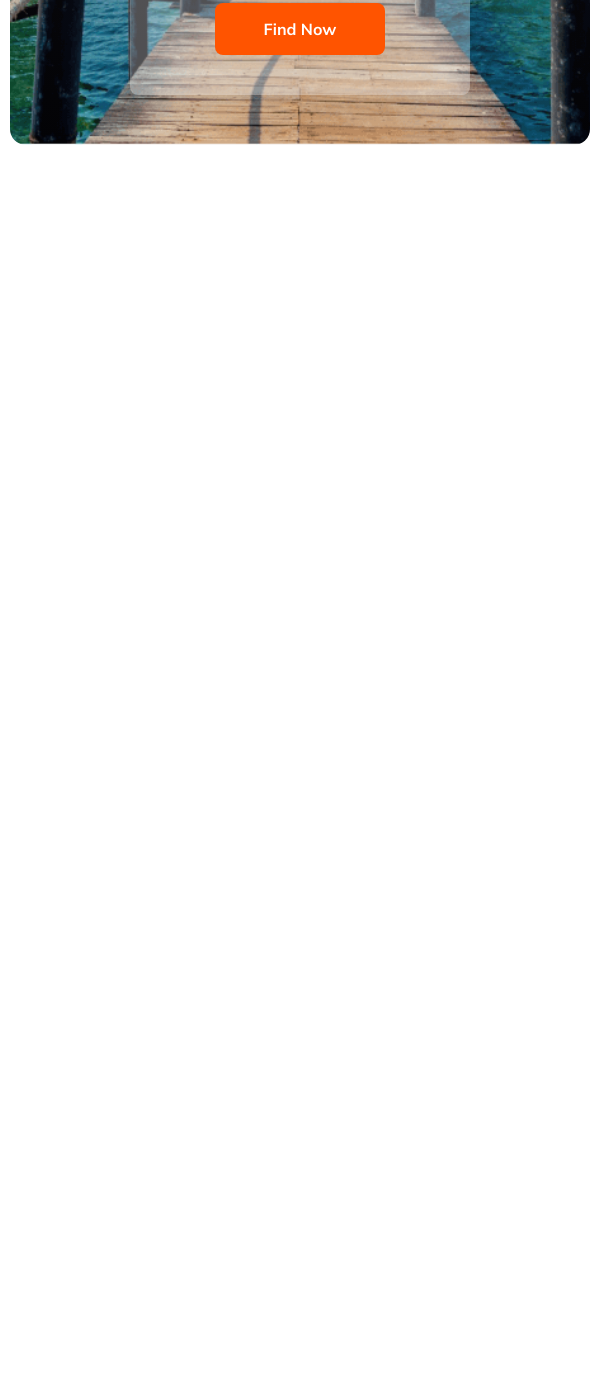
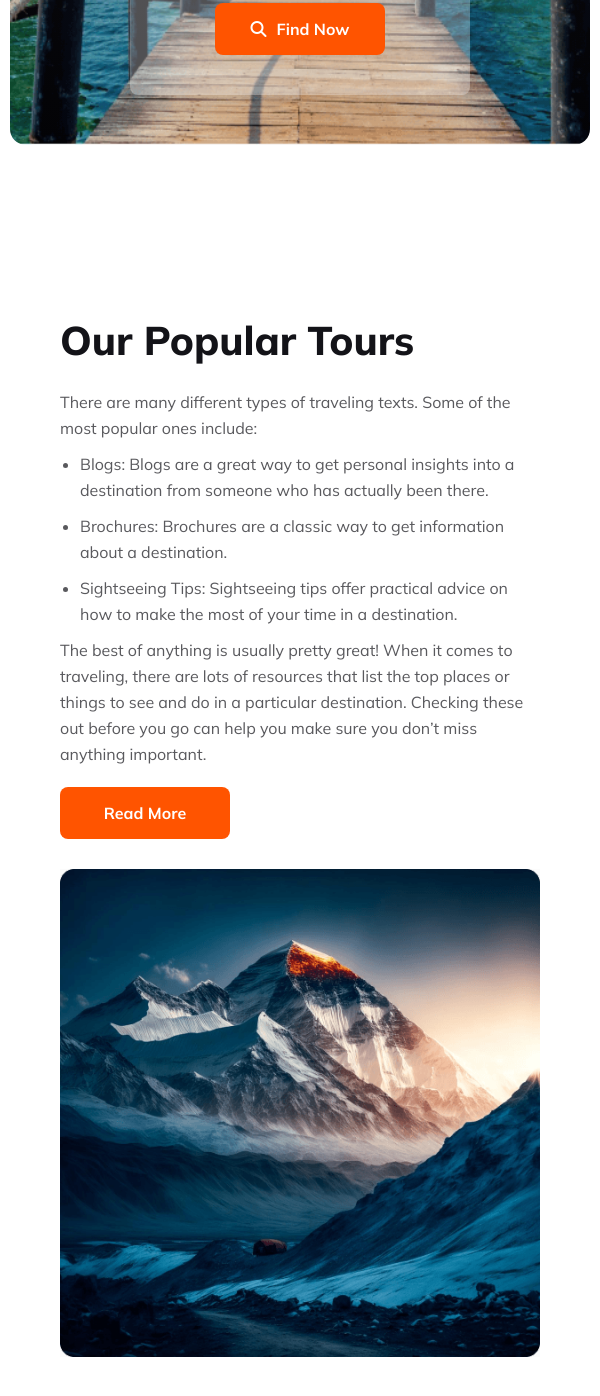
Before and after one commit to SohelDewan/B9A2-Holiday-Travel, a plain HTML site: page index.html in a window 600 px wide. Shown: the part 586-1982 px from the top of the page. Before the commit the page ends 800 px from the top, so only its background shows below. Drawn offline with Linux system fonts and the light colour scheme.

Commit message:
Our popular part completed

```diff
--- a/index.html
+++ b/index.html
@@ -47,9 +47,29 @@
                                 <option value="morning">Morning</option>
                                 <option value="Evening">Evening</option>
                             </select>
-                            <button class="primary-btn">Find Now</button>
+                            <button class="primary-btn"><i style="padding-right:10px;" class="fa-solid fa-magnifying-glass"></i>Find Now</button>
                         </form>
                     </div>
+                </div>
+            </div>
+        </section>
+
+        <!-- Popular tour part start -->
+        <section>
+            <div class="popular-tours">
+                <div class="tour-text">
+                    <h3 class="heading-text">Our Popular Tours</h3>
+                    <p class="heading-para">There are many different types of traveling texts. Some of the most popular ones include:</p>
+                    <ul class="heading-para">
+                        <li>Blogs: Blogs are a great way to get personal insights into a destination from someone who has actually been there.</li>
+                        <li>Brochures: Brochures are a classic way to get information about a destination.</li>
+                        <li>Sightseeing Tips: Sightseeing tips offer practical advice on how to make the most of your time in a destination.</li>
+                    </ul>
+                    <p class="heading-para"> The best of anything is usually pretty great! When it comes to traveling, there are lots of resources that list the top places or things to see and do in a particular destination. Checking these out before you go can help you make sure you don’t miss anything important.</p>
+                    <button style="margin-top: 20px;" class="primary-btn">Read More</button>
+                </div>
+                <div class="tour-image">
+                    <img src="Images/Rectangle 4.png" alt="">
                 </div>
             </div>
         </section>
@@ -58,11 +78,11 @@
 
     </footer>
 
-    <script>
+    <!-- <script>
         document.querySelector('.hamburger-icon').addEventListener('click', function() {
   document.querySelector('.menu').classList.toggle('show');
 });
 
-    </script>
+    </script> -->
 </body>
 </html>
--- a/styles/travel.css
+++ b/styles/travel.css
@@ -26,6 +26,13 @@ ul li {
   text-align: center;
   font-size: 16px;
   font-weight: 700;
+  cursor: pointer;
+  transition: all linear 0.4s;
+}
+.primary-btn:hover {
+  color: #ff5400;
+  background: transparent;
+  border: 1px solid #ff5400;
 }
 /* Header Styles */
 .header,
@@ -55,7 +62,7 @@ section {
   font-size: 36px;
   font-weight: 800;
 }
-.hamburger{
+.hamburger {
   display: none;
 }
 nav {
@@ -146,6 +153,33 @@ textarea {
 button {
   border: none;
 }
+/* Popular tour Styles */
+.popular-tours {
+  display: flex;
+  justify-content: space-between;
+  gap: 10px;
+  margin-top: 100px;
+}
+.heading-text {
+  color: #131318;
+  font-size: 40px;
+  font-weight: 800;
+  margin-bottom: 24px;
+}
+.heading-para {
+  color: rgba(19, 19, 24, 0.7);
+  font-size: 16px;
+  font-weight: 400;
+  line-height: 26px; /* 162.5% */
+}
+.tour-text>ul>li{
+  list-style:disc;
+  margin: 10px 20px;
+}
+.tour-image img{
+  width: 100%;
+  width: 500px;
+}
 
 /* Media quary or responsive for mobile device */
 @media screen and (max-width: 600px) {
@@ -154,13 +188,14 @@ button {
     margin: 0 auto;
     padding: 10px;
   }
-  .hamburger{
+  .hamburger {
     display: block;
   }
-  .menu{
+  .menu {
     display: none;
   }
-  .logo h3,span{
+  .logo h3,
+  span {
     font-size: 22px !important;
     line-height: 36px;
   }
@@ -191,17 +226,31 @@ button {
     align-items: flex-start;
     gap: 16px;
   }
+  .popular-tours{
+    flex-direction: column;
+    justify-content: center;
+    align-items: center;
+    padding: 30px;
+  }
+
+  .tour-image img{
+    width: 100%;
+    max-width: 480px;
+    overflow: hidden;
+  }
+
 }
 
 /* For Tablet device */
-@media screen and (min-width: 600px) and (max-width:992px) {
+@media screen and (min-width: 600px) and (max-width: 992px) {
   .header,
   section {
     margin: 0 auto;
     padding: 10px;
   }
 
-  .logo h3,span{
+  .logo h3,
+  span {
     font-size: 32px !important;
     line-height: 36px;
   }
@@ -234,4 +283,17 @@ button {
     align-items: flex-start;
     gap: 16px;
   }
+  .popular-tours{
+    flex-direction: column;
+    justify-content: center;
+    align-items: center;
+    padding: 50px;
+  }
+
+  .tour-image img{
+    width: 100%;
+    max-width: 980px;
+    overflow: hidden;
+  }
+
 }
```
